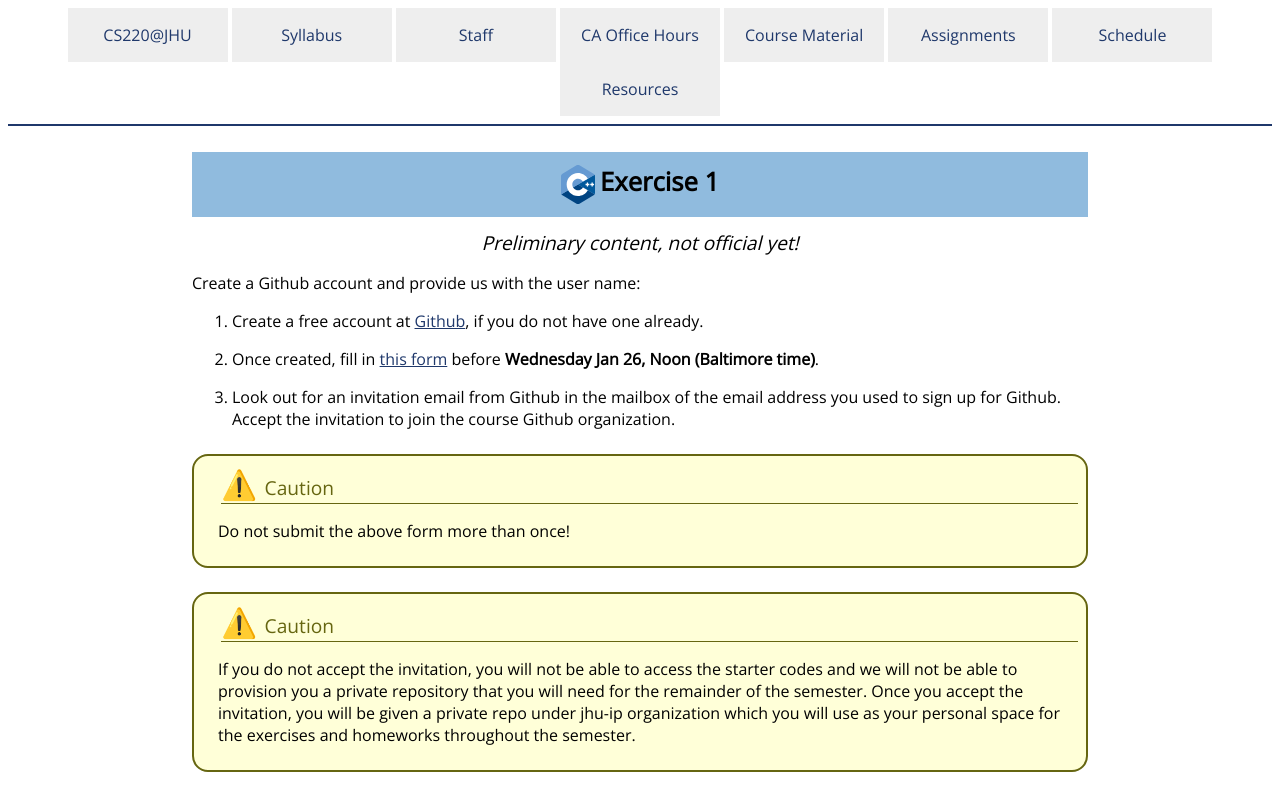
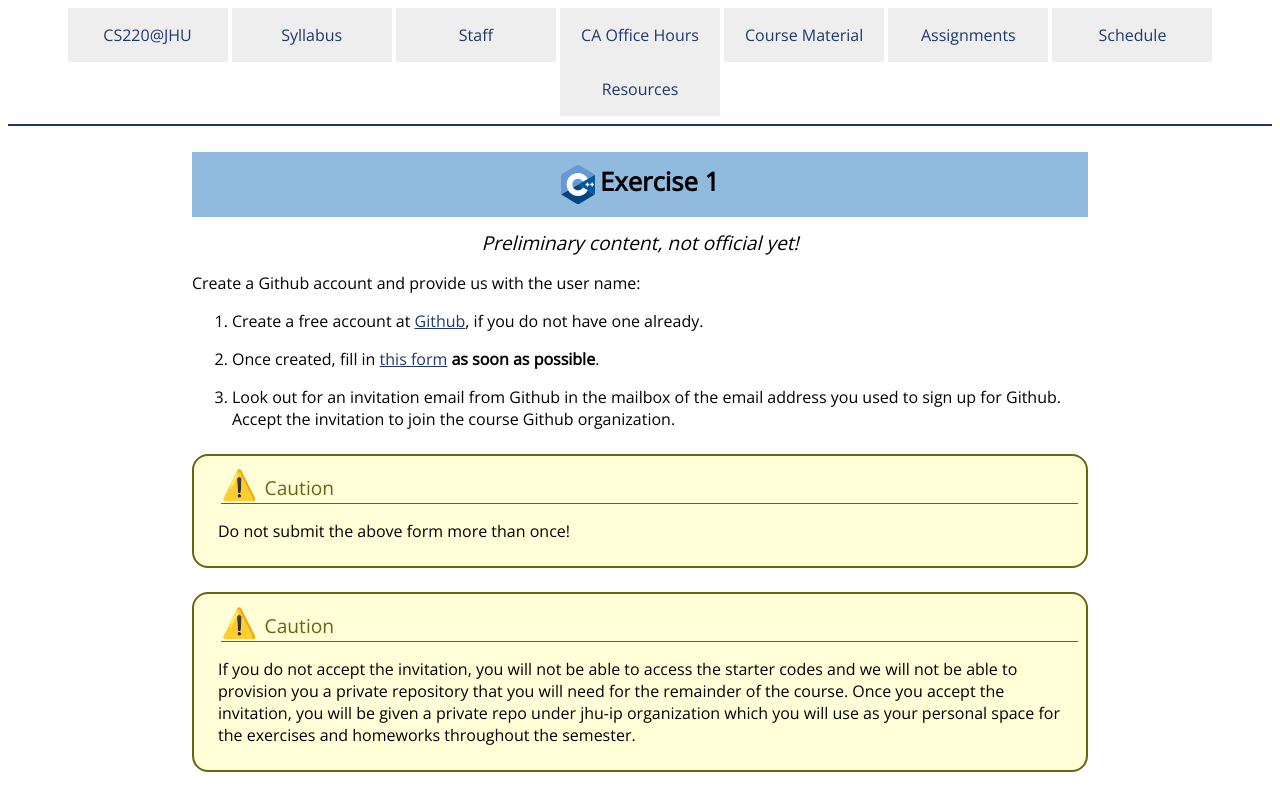
Before and after one commit to jhu-ip/cs220-summer22, a Jekyll site: the page built from exercise/ex01.md, in a window 1280 px wide. Shown: the top 811 px of the page. Built offline with Jekyll 4.4.1, drawn with Linux system fonts in a browser that asks for light colours; some web fonts are replaced.

Commit message:
update form link

```diff
--- a/exercise/ex01.md
+++ b/exercise/ex01.md
@@ -8,7 +8,7 @@ Create a Github account and provide us with the user name:
 
 1. Create a free account at <a href="https://github.com/join">Github</a>, if you do not have one already.
 
-2. Once created, fill in <a href="https://forms.gle/8FnUDyWZr94P8H8Z6" target="_blank">this form</a> before **Wednesday Jan 26, Noon (Baltimore time)**.
+2. Once created, fill in <a href="https://forms.gle/2NuLgGEc8frq52by9" target="_blank">this form</a> **as soon as possible**.
 
 3. Look out for an invitation email from Github in the mailbox of the email address you used to sign up for Github. Accept the invitation to join the course Github organization.
 
@@ -22,7 +22,7 @@ Create a Github account and provide us with the user name:
 <div class='admonition caution'>
 <div class='title'>Caution</div>
 <div class='content'>
-<p>If you do not accept the invitation, you will not be able to access the starter codes and we will not be able to provision you a private repository that you will need for the remainder of the semester. Once you accept the invitation, you will be given a private repo under jhu-ip organization which you will use as your personal space for the exercises and homeworks throughout the semester.</p>
+<p>If you do not accept the invitation, you will not be able to access the starter codes and we will not be able to provision you a private repository that you will need for the remainder of the course. Once you accept the invitation, you will be given a private repo under jhu-ip organization which you will use as your personal space for the exercises and homeworks throughout the semester.</p>
 </div>
 </div>
 
```
